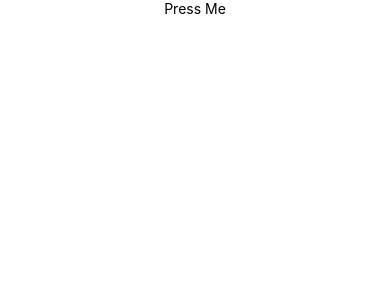
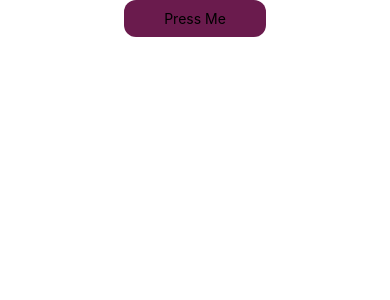
Before and after one commit to aadarshraj02/bgChanger-React-Native, a React Native app: screen / in a window 390 px wide. Shown: the top 300 px of the page. Built offline with nearby package versions, Linux system fonts and the light colour scheme.

Commit message:
styled action button div

```diff
--- a/App.tsx
+++ b/App.tsx
@@ -13,7 +13,7 @@ const App = () => {
       <StatusBar backgroundColor={'#000'} />
       <View style={[styles.container]}>
         <TouchableOpacity>
-          <View>
+          <View style={styles.actionBtn}>
             <Text>Press Me</Text>
           </View>
         </TouchableOpacity>
@@ -30,4 +30,10 @@ const styles = StyleSheet.create({
     alignItems: 'center',
     justifyContent: 'center',
   },
+  actionBtn: {
+    borderRadius: 12,
+    backgroundColor: '#6a1b4d',
+    paddingVertical: 10,
+    paddingHorizontal: 40,
+  },
 });
```
